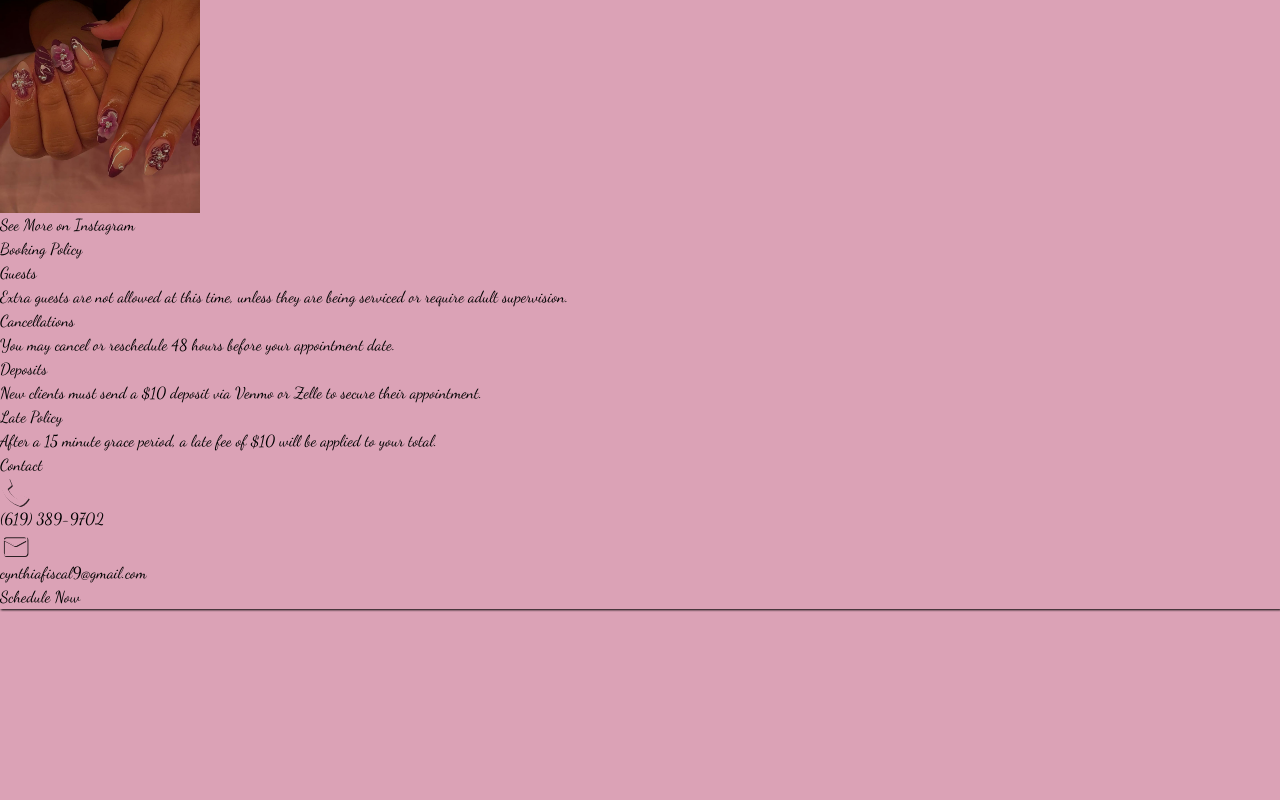
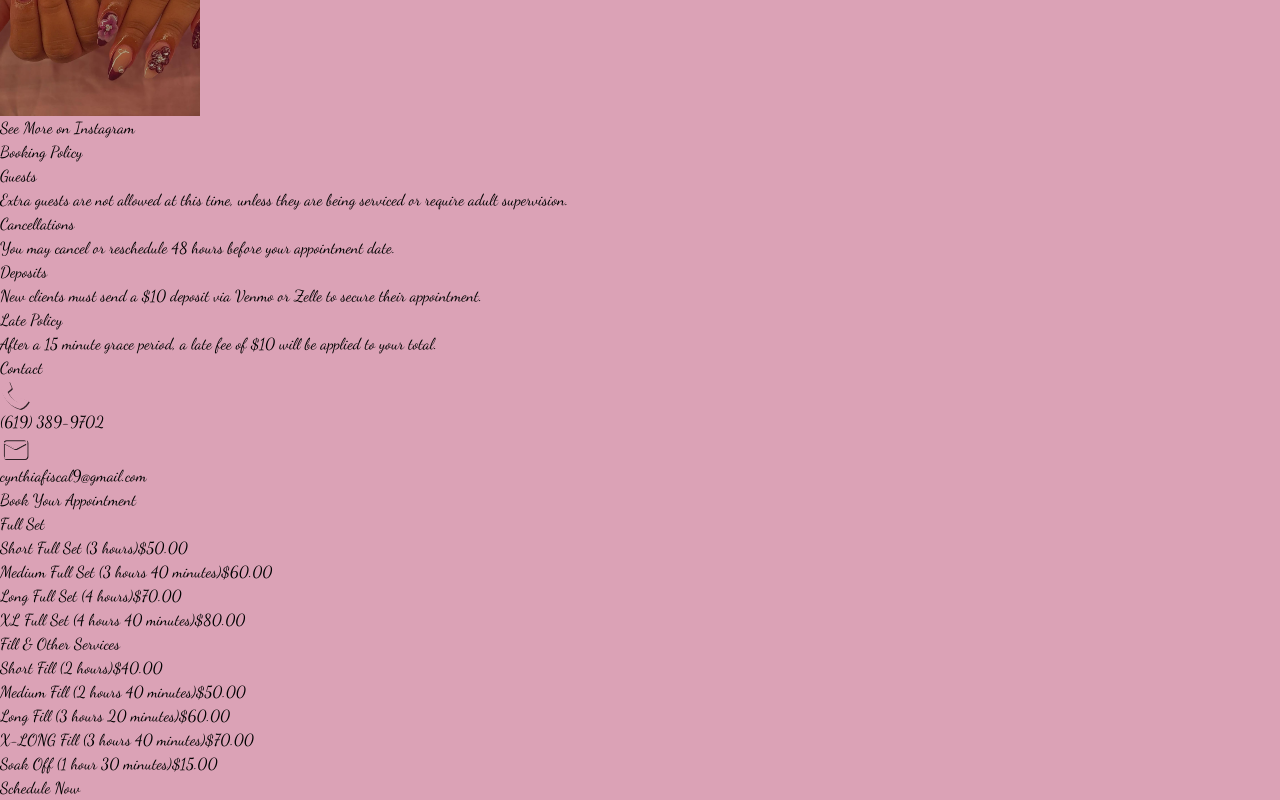
Before and after one commit to IsidroPaniagua07/abm, a Next.js app: page / in a window 1280 px wide. Shown: the part 1378-2178 px from the top of the page. Before the commit the page ends 1987 px from the top, so only its background shows below. Built offline with nearby package versions, Linux system fonts and the light colour scheme.

Commit message:
updating css

```diff
--- a/src/app/globals.css
+++ b/src/app/globals.css
@@ -65,7 +65,7 @@ html {
 
 
   .main-content {
-    @apply container mx-auto mt-8 p-4;
+    @apply container mx-auto p-4;
   }
 
   .hero-title {
@@ -131,7 +131,7 @@ html {
   }
 
   .price-card {
-    @apply bg-white p-6 rounded-md shadow-md;
+    @apply  p-6;
   }
 
   .price-category {
--- a/src/app/page.js
+++ b/src/app/page.js
@@ -8,7 +8,7 @@ import Gallery from "../components/Gallery";
 export default function Home() {
   return (
     <div className="page-container">
-      <header className="border-blur sticky top-0 z-50 w-full">
+      {/* <header className="border-blur sticky top-0 z-50 w-full">
         <nav className="nav-container">
           <ul className="flex flex-row justify-evenly py-2 w-full">
             <li><a href="#">About</a></li>
@@ -17,7 +17,7 @@ export default function Home() {
             <li><a href="#schedule">Book Now</a></li>
           </ul>
         </nav>
-      </header>
+      </header> */}
 
       <main className="main-content">
         <section className="hero-section justify-evenly flex flex-row">
@@ -121,11 +121,62 @@ export default function Home() {
 
         </section>
 
-        <section className="appointment-section" id="services">
-          <div className="cta-container">
-            <a href="" id="schedule" className="cta-button">
-              Schedule Now
-            </a>
+        <section className="section-card" id="services">
+          <h2 className="section-title">Book Your Appointment</h2>
+          <div className="section-content">
+            <div className="price-grid">
+              <div className="price-card">
+                <h3 className="price-category">Full Set</h3>
+                <ul className="price-list">
+                  <li className="price-item">
+                    <span>Short Full Set (3 hours)</span>
+                    <span className="price">$50.00</span>
+                  </li>
+                  <li className="price-item">
+                    <span>Medium Full Set (3 hours 40 minutes)</span>
+                    <span className="price">$60.00</span>
+                  </li>
+                  <li className="price-item">
+                    <span>Long Full Set (4 hours)</span>
+                    <span className="price">$70.00</span>
+                  </li>
+                  <li className="price-item">
+                    <span>XL Full Set (4 hours 40 minutes)</span>
+                    <span className="price">$80.00</span>
+                  </li>
+                </ul>
+              </div>
+              <div className="price-card">
+                <h3 className="price-category">Fill & Other Services</h3>
+                <ul className="price-list">
+                  <li className="price-item">
+                    <span>Short Fill (2 hours)</span>
+                    <span className="price">$40.00</span>
+                  </li>
+                  <li className="price-item">
+                    <span>Medium Fill (2 hours 40 minutes)</span>
+                    <span className="price">$50.00</span>
+                  </li>
+                  <li className="price-item">
+                    <span>Long Fill (3 hours 20 minutes)</span>
+                    <span className="price">$60.00</span>
+                  </li>
+                  <li className="price-item">
+                    <span>X-LONG Fill (3 hours 40 minutes)</span>
+                    <span className="price">$70.00</span>
+                  </li>
+                  <li className="price-item">
+                    <span>Soak Off (1 hour 30 minutes)</span>
+                    <span className="price">$15.00</span>
+                  </li>
+                </ul>
+              </div>
+            </div>
+            <div className="cta-container">
+              <a href="" id="schedule" className="cta-button">
+                Schedule Now
+              </a>
+            </div>
           </div>
         </section>
       </main>
```
